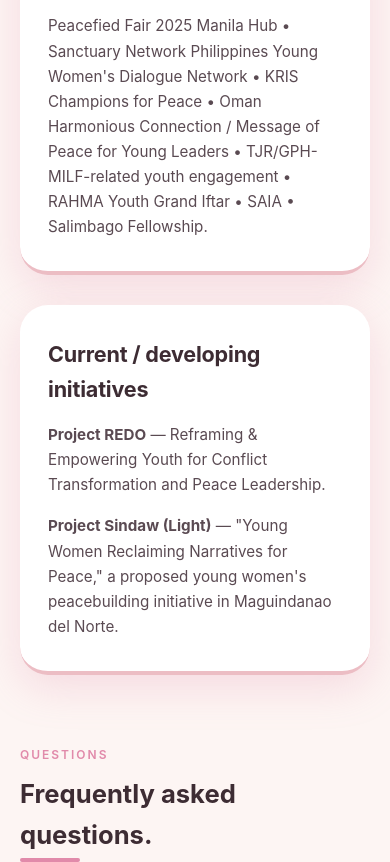
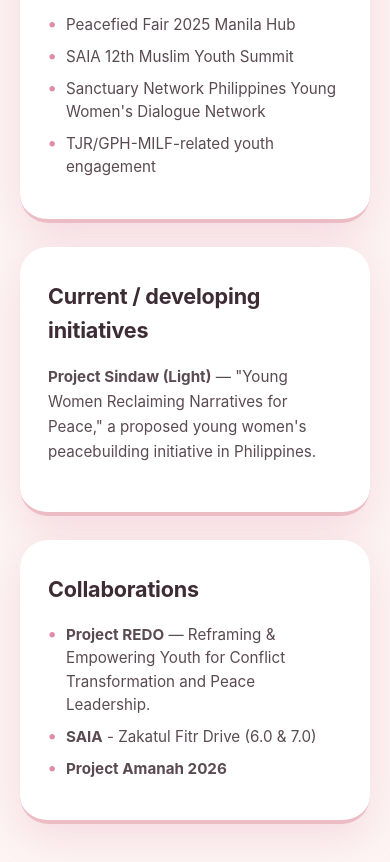
Before and after one commit to haiizsh/FILMUS-YOUTH, a plain HTML site: page index.html in a window 390 px wide. Shown: the part 10984-11846 px from the top of the page. Drawn offline with Linux system fonts and the light colour scheme.

Commit message:
Add files via upload

```diff
--- a/index.html
+++ b/index.html
@@ -28,7 +28,7 @@
                 <a href="#programs">Programs</a>
                 <a href="#impact">Impact</a>
                 <a href="#officers">Officers</a>
-                <a href="#faq">FAQ</a>
+                <a href="#faqs">FAQs</a>
                 <a href="#connect">Contact</a>
             </nav>
         </div>
@@ -488,15 +488,29 @@
                 </p>
             </div>
 
-            <div class="grid-2">
+            <div class="networks-grid">
                 <div class="networks-card">
                     <h3>Selected engagements</h3>
-                    <p>Peacefied Fair 2025 Manila Hub &bull; Sanctuary Network Philippines Young Women's Dialogue Network &bull; KRIS Champions for Peace &bull; Oman Harmonious Connection / Message of Peace for Young Leaders &bull; TJR/GPH-MILF-related youth engagement &bull; RAHMA Youth Grand Iftar &bull; SAIA &bull; Salimbago Fellowship.</p>
+                    <ul class="networks-list">
+                        <li>Peacefied Fair 2025 Manila Hub</li>
+                        <li>SAIA 12th Muslim Youth Summit</li>
+                        <li>Sanctuary Network Philippines Young Women's Dialogue Network</li>
+                        <li>TJR/GPH-MILF-related youth engagement</li>
+                    </ul>
                 </div>
+
                 <div class="networks-card">
                     <h3>Current / developing initiatives</h3>
-                    <p style="margin-bottom: 16px;"><strong>Project REDO</strong> — Reframing &amp; Empowering Youth for Conflict Transformation and Peace Leadership.</p>
-                    <p><strong>Project Sindaw (Light)</strong> — "Young Women Reclaiming Narratives for Peace," a proposed young women's peacebuilding initiative in Maguindanao del Norte.</p>
+                    <p style="margin-bottom: 16px;"><strong>Project Sindaw (Light)</strong> — "Young Women Reclaiming Narratives for Peace," a proposed young women's peacebuilding initiative in Philippines.</p>
+                </div>
+
+                <div class="networks-card">
+                    <h3>Collaborations</h3>
+                    <ul class="networks-list">
+                    <li><strong>Project REDO</strong> — Reframing &amp; Empowering Youth for Conflict Transformation and Peace Leadership.</li>
+                    <li><strong>SAIA</strong> - Zakatul Fitr Drive (6.0 &amp; 7.0)</li>
+                    <li><strong>Project Amanah 2026</strong></li>
+                    </ul>
                 </div>
             </div>
         </section>
--- a/style.css
+++ b/style.css
@@ -1111,3 +1111,49 @@
 @media (max-width: 600px) {
     section { margin-bottom: 70px; }
 }
+
+/* Networks & Initiatives — 3 boxes side by side */
+.networks-grid {
+    display: grid;
+    grid-template-columns: repeat(3, 1fr);
+    gap: 24px;
+    max-width: 1200px;
+    margin: 0 auto;
+}
+
+/* Bullet list inside the Selected engagements card */
+.networks-list {
+    list-style: none;
+    padding: 0;
+    margin: 0;
+}
+.networks-list li {
+    position: relative;
+    padding-left: 18px;
+    margin-bottom: 8px;
+    font-size: 0.95rem;
+    line-height: 1.55;
+    color: var(--text-muted);
+}
+.networks-list li::before {
+    content: '•';
+    position: absolute;
+    left: 0;
+    color: var(--pink-dark);
+    font-weight: 700;
+    font-size: 1.1rem;
+    line-height: 1.3;
+}
+
+/* Responsive: stack on smaller screens */
+@media (max-width: 992px) {
+    .networks-grid {
+        grid-template-columns: 1fr 1fr;
+    }
+}
+
+@media (max-width: 700px) {
+    .networks-grid {
+        grid-template-columns: 1fr;
+    }
+}
```
